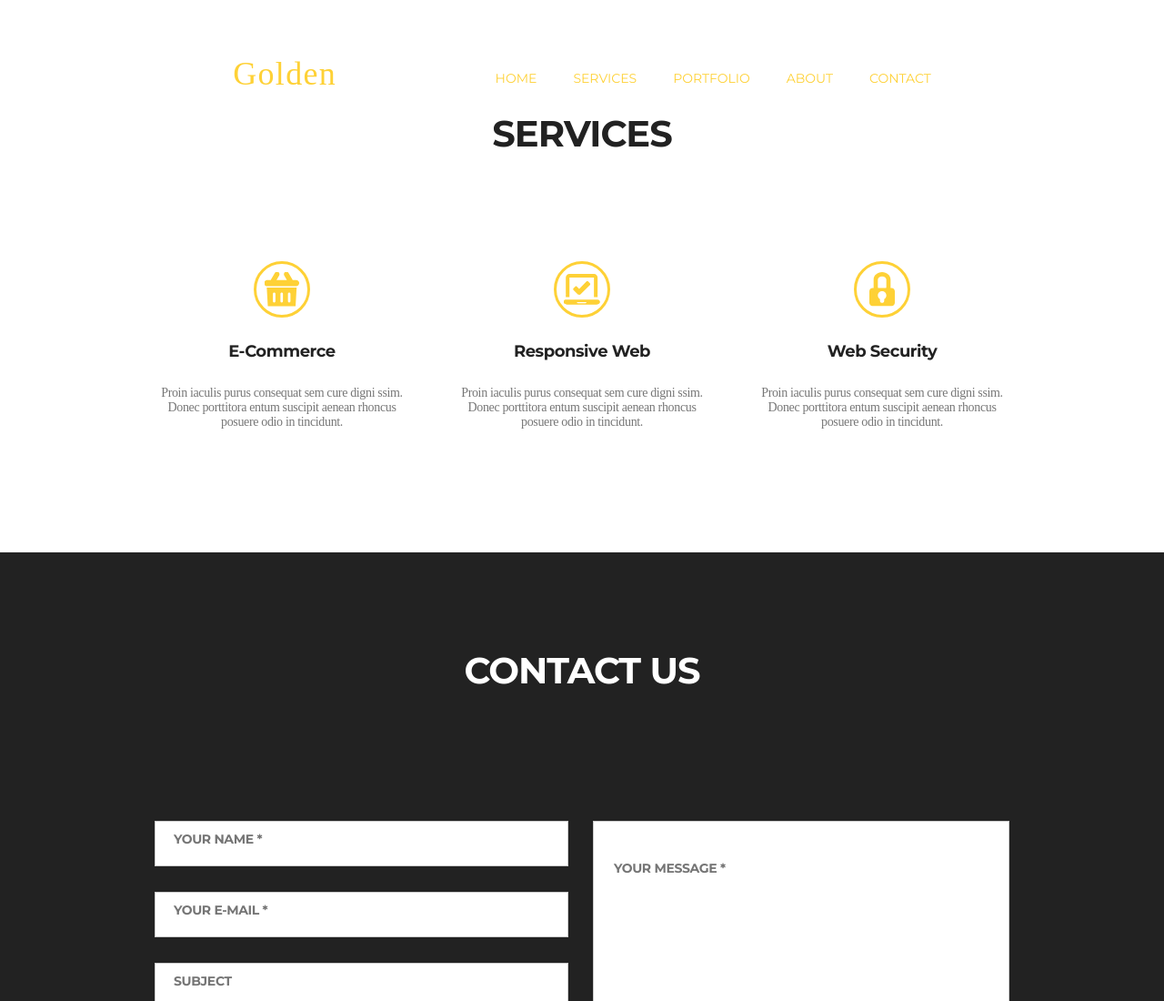
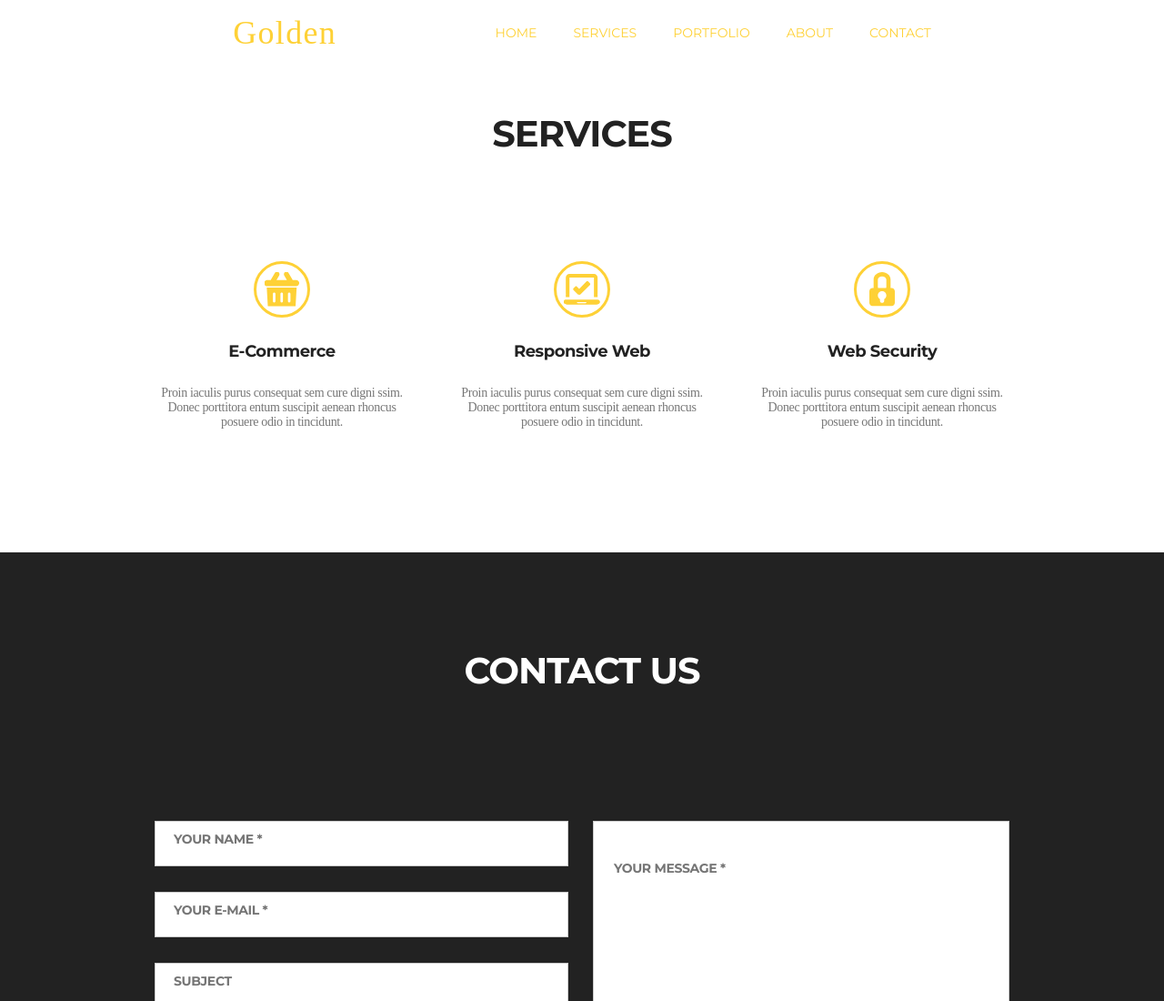
Before and after one commit to Nazariy150286/GoldenServices, a plain HTML site: page index.html in a window 1280 px wide. Shown: the top 1100 px of the page at 91% size. Drawn offline with nearby package versions, Linux system fonts and the light colour scheme; a web font is replaced by a local one.

Commit message:
changes html,css

```diff
--- a/scss/components/_contacts.scss
+++ b/scss/components/_contacts.scss
@@ -33,7 +33,7 @@
     height: 206px;
     border: 1px solid $ccc;
     padding: 14px 0 0 22px;
-
+    line-height: normal;
     resize: none;
     outline: none;
 
--- a/scss/components/_header.scss
+++ b/scss/components/_header.scss
@@ -12,8 +12,6 @@
     font-weight: 400;
     line-height: 41px; /* 113.889% */
     letter-spacing: 1.3px;
-
-    padding-top: 40px;
   }
   &__link {
     color: $first-color;
@@ -28,10 +26,6 @@
     gap: 40px;
   }
 
-  &__item {
-    padding-top: 50px;
-  }
-
   .container {
     display: flex;
     justify-content: space-around;
```
Also changed, not shown: css/style.min.css.
